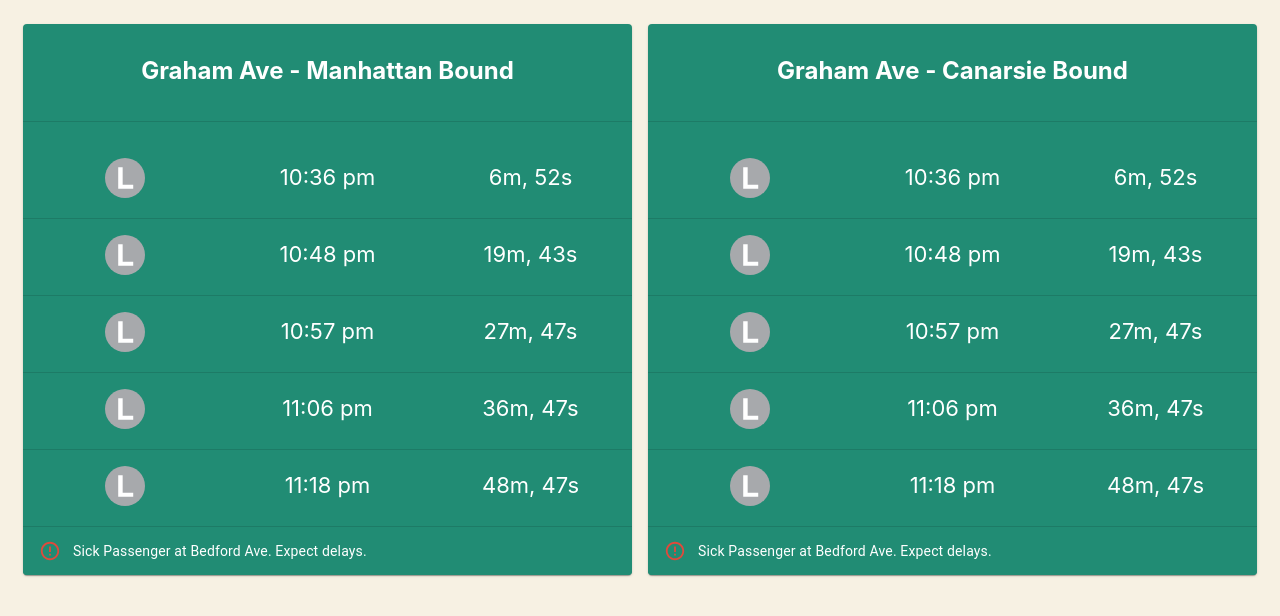
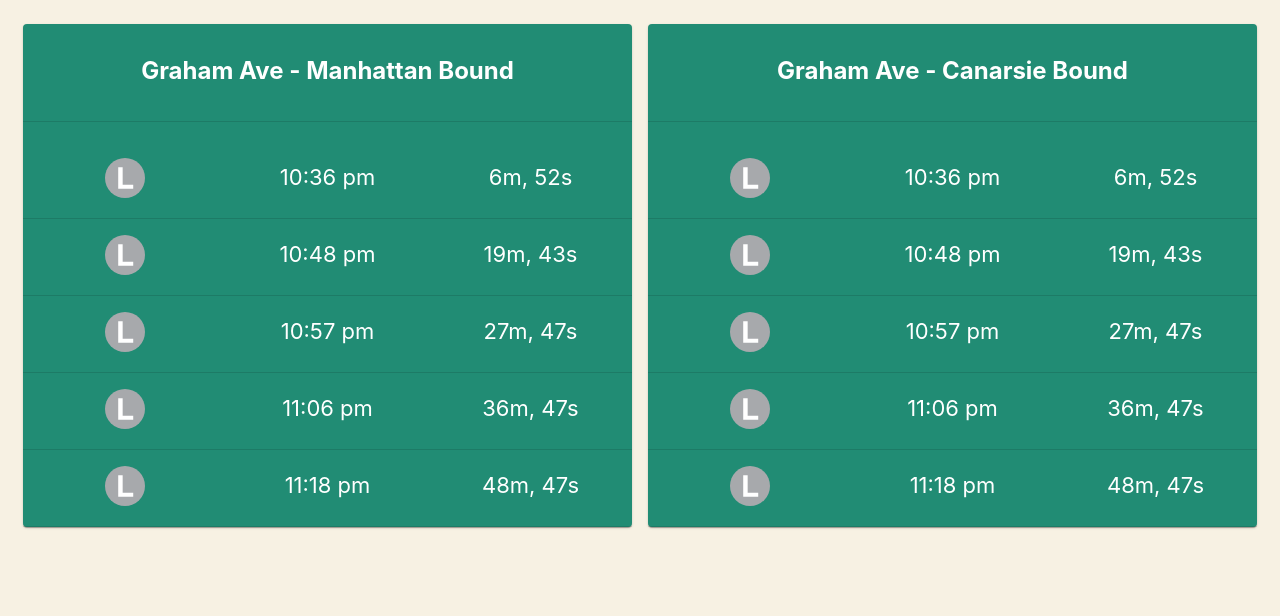
Before and after one commit to mattjaikaran/mta-dashboard, a React (Create React App) app in the folder client/: page / in a window 1280 px wide. Shown: the top 616 px of the page. Built offline with nearby package versions, Linux system fonts and the light colour scheme.

Commit message:
updated styles for subway component

```diff
--- a/client/src/components/Subway.js
+++ b/client/src/components/Subway.js
@@ -17,7 +17,6 @@ const useStyles = makeStyles({
     color: 'white'
   },
   titleWrapper: {
-    // backgroundColor: '#218c74',
     paddingTop: '0.75em',
     paddingBottom: '1em',
     fontWeight: 300,
@@ -139,7 +138,7 @@ const Subway = (props) => {
             </Alert>
           )}
         </ul>
-        {!delay ? (
+        {delay ? (
           <Delay message={`Sick Passenger at Bedford Ave. Expect delays.`} />
         ) : null}
       </Paper>
```
